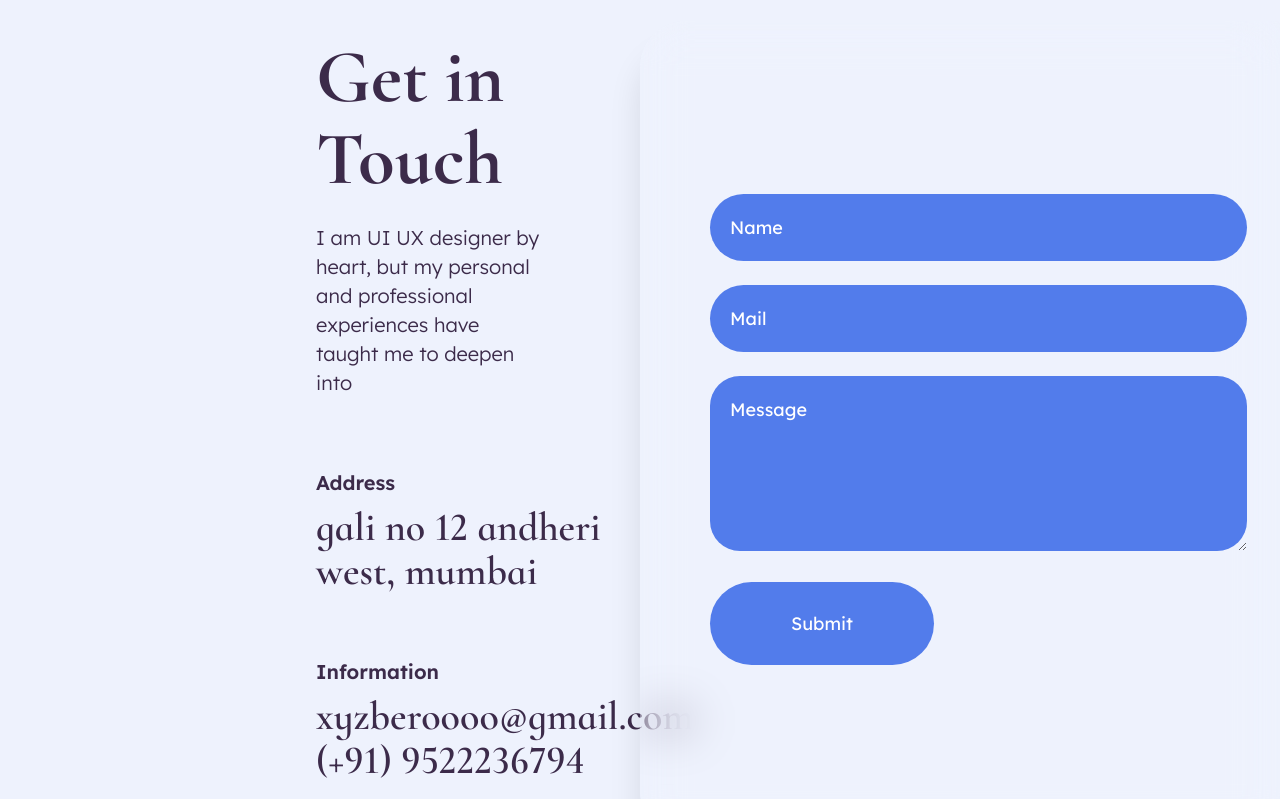
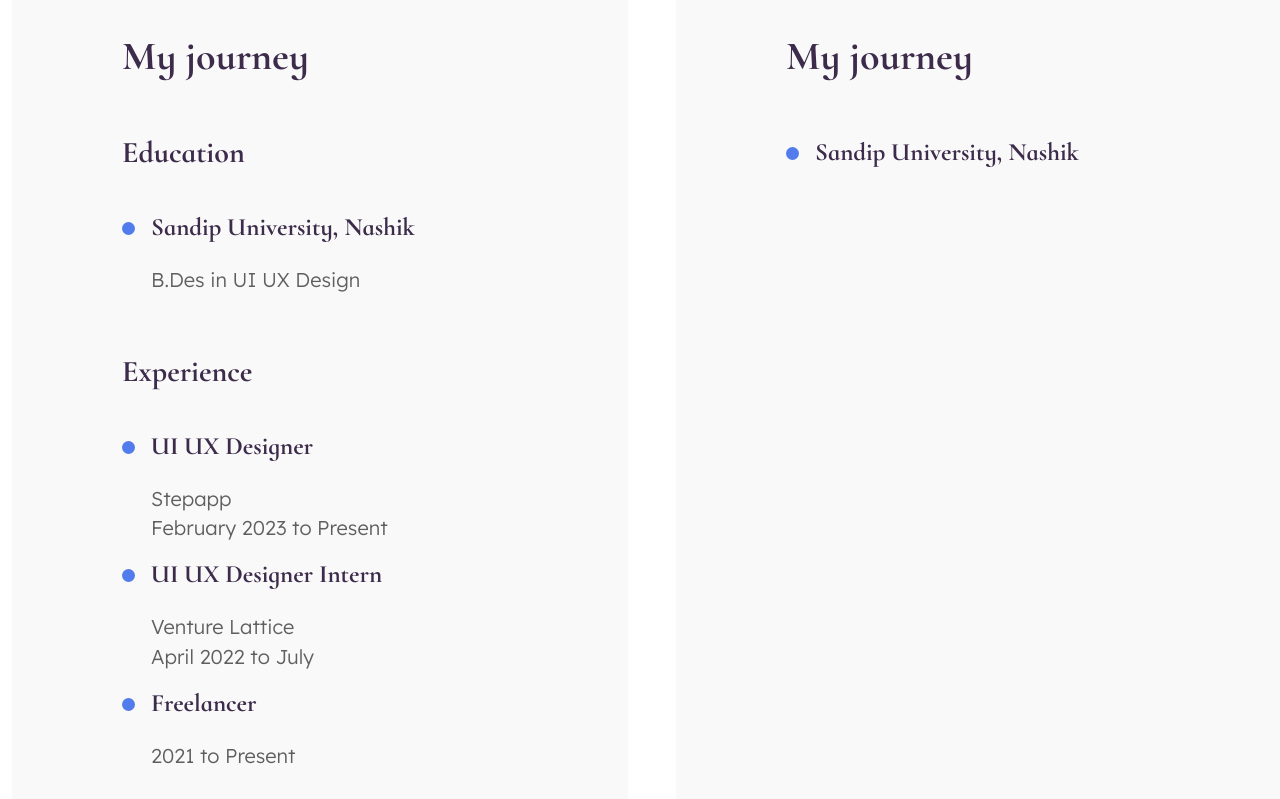
Before and after one commit to Prasannas544/angular_portfolio, an Angular app: page /about in a window 1280 px wide. Shown: the part 740-1539 px from the top of the page. Built offline with nearby package versions, Linux system fonts and the light colour scheme.

Commit message:
about done

```diff
--- a/src/app/about/about.component.html
+++ b/src/app/about/about.component.html
@@ -1,9 +1,9 @@
 <div class="position-relative" style="height: 100vh; width: 100vw;">
     <app-navbar></app-navbar>
     <div class="d-flex justify-content-center top_container">
-        <div class="row" >
+        <div class="row">
             <div class="left_img col-6">
-                <img src="../../assets/about_pic.jpg" width="513px"  />
+                <img src="../../assets/about_pic.jpg" width="513px" />
             </div>
             <div class="right_text col-5">
                 <h1>Hi, I'm Poonam UI UX Designer </h1>
@@ -17,7 +17,55 @@
         </div>
     </div>
 
-    <div class="info"></div>
+    <div class="info row gap-4">
+        <div class="d-flex justify-content-end col-6">
+            <div class="left_info">
+                <h1>My journey</h1>
+                <h2>Education</h2>
+                <div class="d-flex align-items-baseline gap-3">
+                    <div class="bullet"></div>
+                    <div class="">
+                        <h5>Sandip University, Nashik</h5>
+                        <p>B.Des in UI UX Design</p>
+                    </div>
+                </div>
+                <h2 style="padding-top: 45px;">Experience</h2>
+                <div class="d-flex align-items-baseline gap-3">
+                    <div class="bullet"></div>
+                    <div class="">
+                        <h5>UI UX Designer</h5>
+                        <p>Stepapp<br /> February 2023 to Present</p>
+                    </div>
+                </div>
+                <div class="d-flex align-items-baseline gap-3">
+                    <div class="bullet"></div>
+                    <div class="">
+                        <h5>UI UX Designer Intern</h5>
+                        <p>Venture Lattice<br />
+                            April 2022 to July</p>
+                    </div>
+                </div>
+                <div class="d-flex align-items-baseline gap-3">
+                    <div class="bullet"></div>
+                    <div class="">
+                        <h5>Freelancer</h5>
+                        <p>2021 to Present</p>
+                    </div>
+                </div>
+            </div>
+        </div>
+        <div class="col-5">
+            <div class="right_info">
+                <h1>My journey</h1>
+                <div class="d-flex align-items-baseline gap-3">
+                    <div class="bullet"></div>
+                    <div class="">
+                        <h5>Sandip University, Nashik</h5>
+                    </div>
+                </div>
+            </div>
+        </div>
+    </div>
     <div>
         <app-footer></app-footer>
     </div>
--- a/src/app/about/about.component.scss
+++ b/src/app/about/about.component.scss
@@ -31,8 +31,6 @@
         font-size: 74px;
         line-height: 110%;
         /* or 81px */
-
-
         color: #3C2B4A;
 
     }
@@ -44,9 +42,112 @@
         font-size: 20px;
         line-height: 146.5%;
         /* or 29px */
-
-
         color: #5F5F5F;
 
     }
 }
+
+.info {
+    margin: 118px 0px;
+
+    .left_info {
+        padding-left: 110px;
+        padding-top: 75px;
+        width: 625px;
+        height: 894px;
+        background: #F9F9F9;
+        border-radius: 30px;
+
+        h1 {
+            padding-bottom: 50px;
+            font-family: 'Cormorant Infant';
+            font-style: normal;
+            font-weight: 700;
+            font-size: 40px;
+            line-height: 110%;
+            /* or 44px */
+
+
+            color: #3C2B4A;
+        }
+
+        h2 {
+            padding-bottom: 34px;
+            font-family: 'Cormorant Infant';
+            font-style: normal;
+            font-weight: 700;
+            font-size: 30px;
+            line-height: 110%;
+            /* identical to box height, or 33px */
+
+
+            color: #3C2B4A;
+        }
+
+        h5 {
+            font-family: 'Cormorant Infant';
+            font-style: normal;
+            font-weight: 700;
+            font-size: 25px;
+            line-height: 128.5%;
+            /* or 32px */
+
+
+            color: #3C2B4A;
+        }
+
+        p {
+            padding-top: 14px;
+            font-family: 'Lexend Deca';
+            font-style: normal;
+            font-weight: 300;
+            font-size: 20px;
+            line-height: 146.5%;
+            /* or 29px */
+
+
+            color: #5F5F5F;
+        }
+    }
+
+    .right_info {
+        padding-left: 110px;
+        padding-top: 75px;
+        width: 625px;
+        height: 894px;
+        background: #F9F9F9;
+        border-radius: 30px;
+
+        h1 {
+            padding-bottom: 50px;
+            font-family: 'Cormorant Infant';
+            font-style: normal;
+            font-weight: 700;
+            font-size: 40px;
+            line-height: 110%;
+            /* or 44px */
+
+
+            color: #3C2B4A;
+        }
+
+        h5 {
+            font-family: 'Cormorant Infant';
+            font-style: normal;
+            font-weight: 700;
+            font-size: 25px;
+            line-height: 128.5%;
+            /* or 32px */
+
+
+            color: #3C2B4A;
+        }
+    }
+
+    .bullet {
+        width: 13px;
+        height: 13px;
+        border-radius: 50%;
+        background-color: #527CEB;
+    }
+}
```
